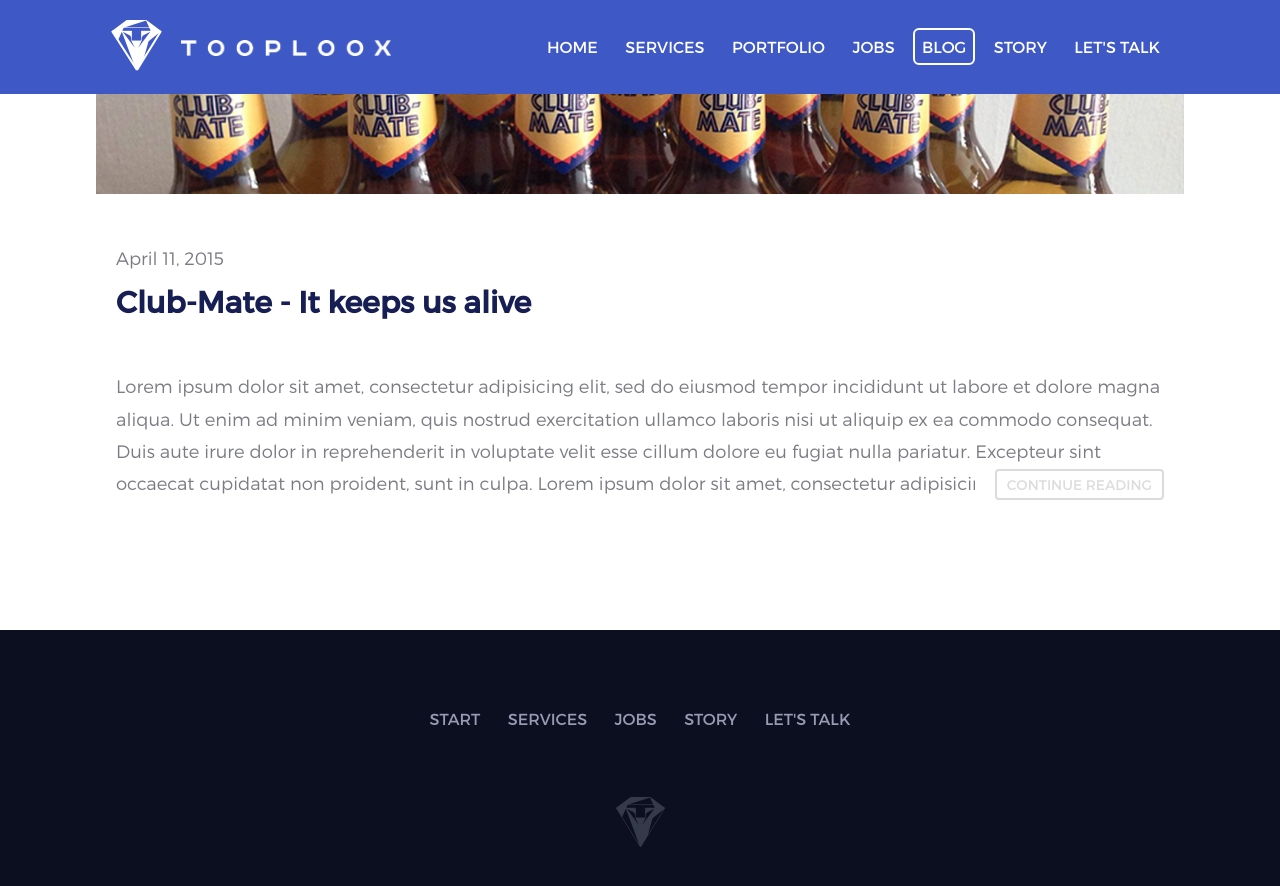
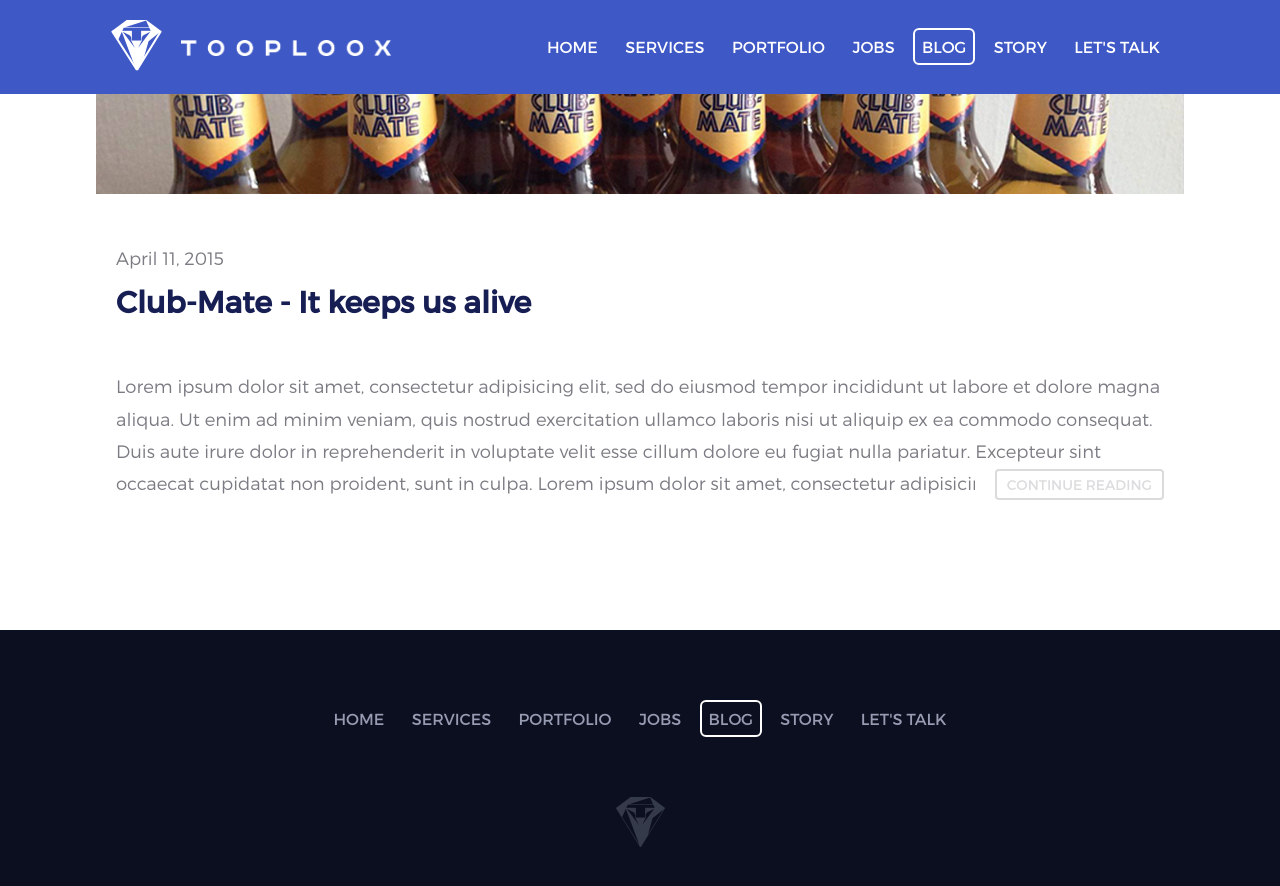
Before and after one commit to tooploox/tooploox.github.io, a Jekyll site: the page built from index.html, in a window 1280 px wide and 900 px high, scrolled down 1753 px. Shown: the top 886 px of the window. Built offline with Jekyll 4.4.1, drawn with Linux system fonts in a browser that asks for light colours; nearby versions of some CDN libraries.

Commit message:
Update navigation in footer

```diff
--- a/_includes/footer.html
+++ b/_includes/footer.html
@@ -1,8 +1,10 @@
 <footer>
     <nav class="bottom-nav">
-        <a href="http://www.tooploox.com/#start">Start</a>
+        <a href="http://www.tooploox.com/#start">Home</a>
         <a href="http://www.tooploox.com/#services">Services</a>
+        <a href="http://www.tooploox.com/portfolio">Portfolio</a>
         <a href="http://www.tooploox.com/jobs">Jobs</a>
+        <a href="http://blog.tooploox.com" disabled>Blog</a>
         <a href="http://www.tooploox.com/#story">Story</a>
         <a href="http://www.tooploox.com/#talk">Let's talk</a>
     </nav>
```
